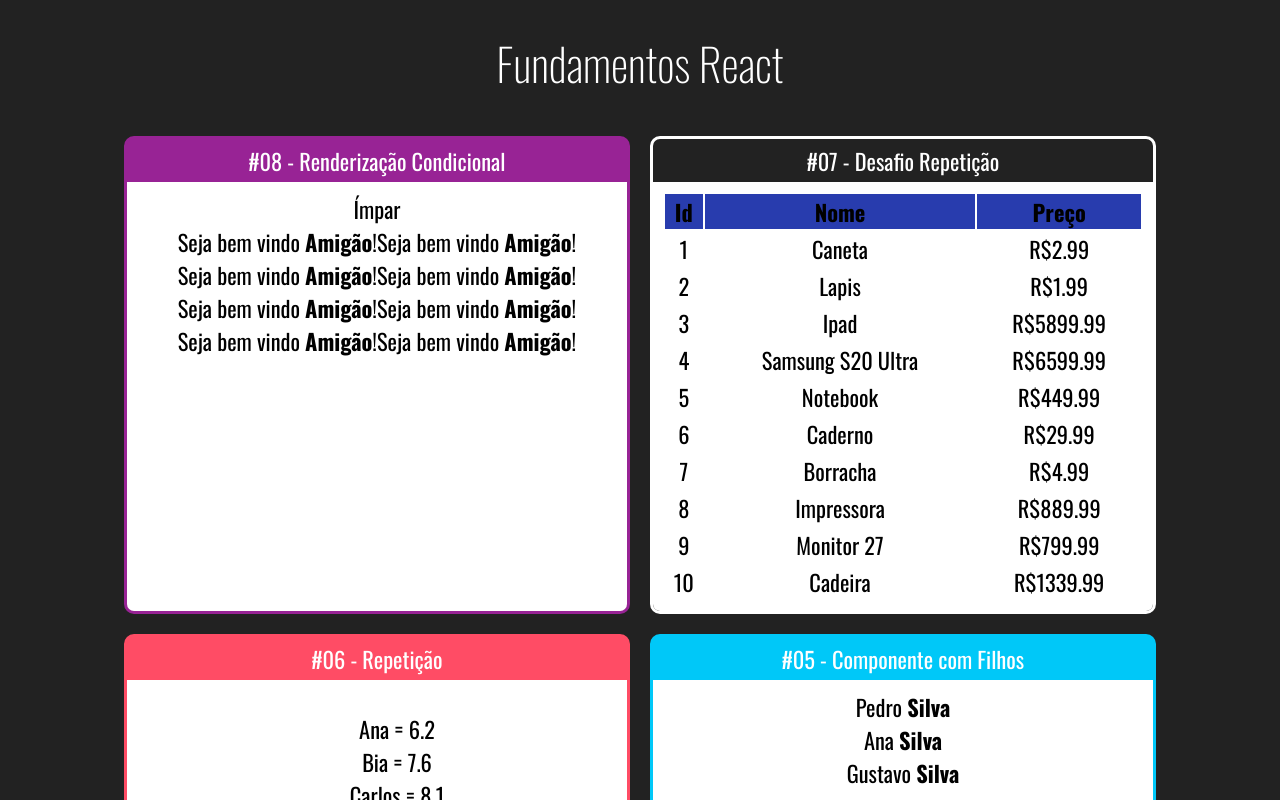
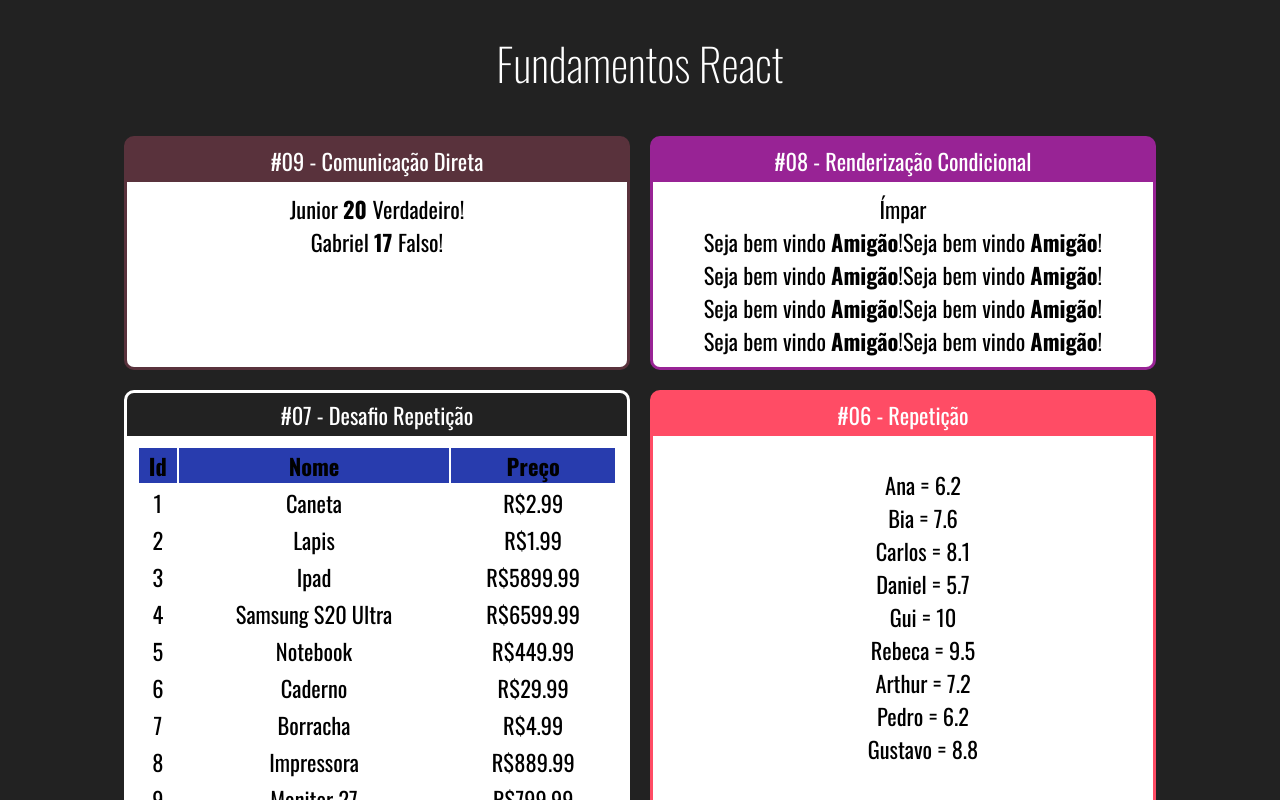
Before and after one commit to GSappio/React-fundamentals, a React (Create React App) app: page / in a window 1280 px wide. Shown: the top 800 px of the page. Built offline with nearby package versions, Linux system fonts and the light colour scheme.

Commit message:
Direct communication

```diff
--- a/src/App.jsx
+++ b/src/App.jsx
@@ -2,6 +2,7 @@
 
 import Card from './components/layout/Card';
 
+import DiretaPai from './components/comunicacao/DiretaPai';
 import UsuarioInfo from './components/condicional/UsuarioInfo';
 import ParOuImpar from './components/condicional/ParOuImpar';
 import TabelaProdutos from './components/repeticao/TabelaProdutos';
@@ -20,6 +21,10 @@
 
 
     <div className="Cards">
+        <Card titulo="#09 - Comunicação Direta" color="#59323C">
+           <DiretaPai></DiretaPai>
+        </Card>
+
         <Card titulo="#08 - Renderização Condicional" color="#982395">
            <ParOuImpar numero={21}></ParOuImpar>
            <UsuarioInfo usuario={{ none: 'Fernando' }} />
--- /dev/null
+++ b/src/components/comunicacao/DiretaFilho.jsx
@@ -0,0 +1,11 @@
+import React from "react";
+
+export default props => {
+    return (
+        <div>
+            <span>{props.nome}  </span>
+            <span><strong>{props.idade} </strong></span>
+            <span>{props.nerd ? 'Verdadeiro' : 'Falso'}!  </span>
+        </div>
+    )
+}
--- /dev/null
+++ b/src/components/comunicacao/DiretaPai.jsx
@@ -0,0 +1,11 @@
+import React from "react";
+import DiretaFilho from "./DiretaFilho";
+
+export default props => {
+    return (
+        <div>
+            <DiretaFilho nome="Junior" idade={20} nerd={true} />
+            <DiretaFilho nome="Gabriel" idade={17} nerd={false} />
+        </div>
+    )
+}
```
